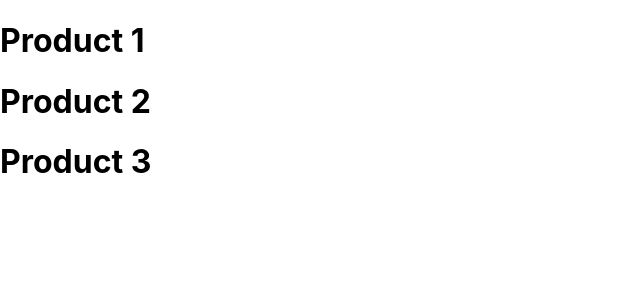
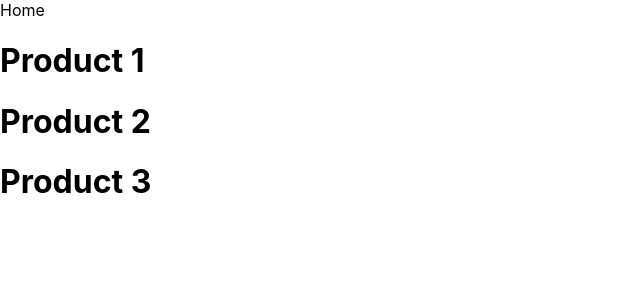
Before and after one commit to kiran226/next-js, a Next.js app: page /product in a window 1280 px wide. Shown: the top 300 px of the page, without its empty margins (0-640 px from the left). Built offline with nearby package versions, Linux system fonts and the light colour scheme.

Commit message:
redirecting from product to home page

```diff
--- a/pages/product/index.js
+++ b/pages/product/index.js
@@ -1,10 +1,17 @@
+import Link from 'next/link';
+
 function ProductList(){
     return(
-        <div>
+        <>
+
+            <Link href="/">
+                <a>Home</a>
+            </Link>
+
             <h1>Product 1</h1>
             <h1>Product 2</h1>
             <h1>Product 3</h1>
-        </div>
+        </>
     )
 }
 export default ProductList;
```
